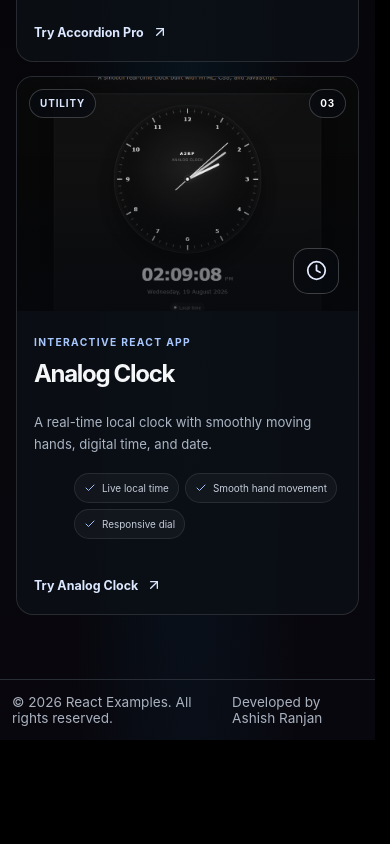
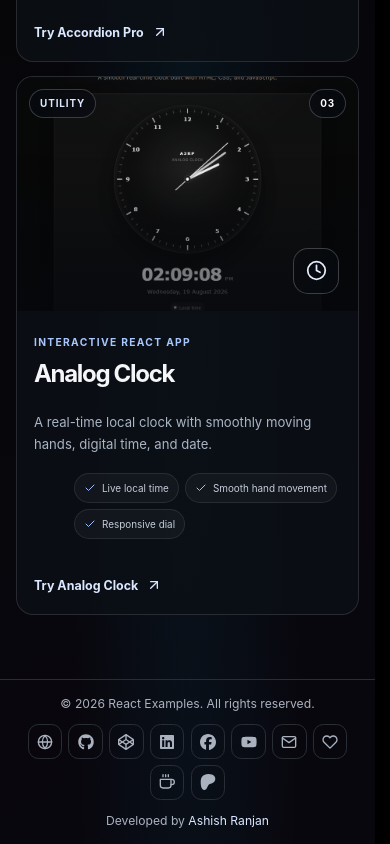
Before and after one commit to a2rp/react-examples, a React (Vite) app: page / in a window 390 px wide. Shown: the part 2018-2862 px from the top of the page. Before the commit the page ends 2758 px from the top, so only its background shows below. Built offline with nearby package versions, Linux system fonts and the light colour scheme.

Commit message:
Add social links to React Examples footer

```diff
--- a/src/components/footer/index.jsx
+++ b/src/components/footer/index.jsx
@@ -1,11 +1,43 @@
+import { FaCodepen, FaFacebook, FaGithub, FaLinkedin, FaPatreon, FaYoutube } from "react-icons/fa6";
+import { FiCoffee, FiGlobe, FiHeart, FiMail } from "react-icons/fi";
+
 import styles from "./style.module.css";
 
 function Footer() {
+    const links = [
+        ["Portfolio", "https://www.ashishranjan.net/", FiGlobe],
+        ["GitHub", "https://github.com/a2rp", FaGithub],
+        ["CodePen", "https://codepen.io/ash1198", FaCodepen],
+        ["LinkedIn", "https://www.linkedin.com/in/aashishranjan", FaLinkedin],
+        ["Facebook", "https://www.facebook.com/theash.ashish/", FaFacebook],
+        ["YouTube", "https://www.youtube.com/@ashishranjan-ashz?sub_confirmation=1", FaYoutube],
+        ["Email", "mailto:ash.ranjan09@gmail.com", FiMail],
+        ["Support", "https://a2rp-donation-page.netlify.app/", FiHeart],
+        ["Buy Me a Coffee", "https://buymeacoffee.com/a2rp", FiCoffee],
+        ["Patreon", "https://www.patreon.com/a2rp", FaPatreon],
+    ];
+
     return (
         <footer className={styles.footer}>
             <div className={styles.footerInner}>
-                <span>{"\u00A9"} {new Date().getFullYear()} React Examples. All rights reserved.</span>
-                <span>
+                <span className={styles.copyright}>
+                    {"\u00A9"} {new Date().getFullYear()} React Examples. All rights reserved.
+                </span>
+                <nav className={styles.socialLinks} aria-label="Social and support links">
+                    {links.map(([label, href, Icon]) => (
+                        <a
+                            key={label}
+                            href={href}
+                            target={href.startsWith("mailto:") ? undefined : "_blank"}
+                            rel={href.startsWith("mailto:") ? undefined : "noopener noreferrer"}
+                            aria-label={label}
+                            title={label}
+                        >
+                            <Icon aria-hidden="true" />
+                        </a>
+                    ))}
+                </nav>
+                <span className={styles.developer}>
                     Developed by{" "}
                     <a href="https://www.ashishranjan.net/" target="_blank" rel="noopener noreferrer">
                         Ashish Ranjan
--- a/src/components/footer/style.module.css
+++ b/src/components/footer/style.module.css
@@ -5,30 +5,101 @@
 
     .footerInner {
         width: 100%;
+        min-height: 76px;
+        margin: 0 auto;
         padding-inline: 20px;
-        min-height: 68px;
-        margin: 0 auto;
-        display: flex;
+        display: grid;
+        grid-template-columns: minmax(0, 1fr) auto minmax(0, 1fr);
         align-items: center;
-        justify-content: space-between;
-        gap: 16px;
+        gap: 1rem;
         font-size: 0.85rem;
 
-        > span {
-            &:last-child {
-                a {
-                    transition: color 160ms ease;
+        .copyright {
+            justify-self: start;
+        }
 
-                    &:hover {
-                        color: #ffffff;
-                    }
+        .socialLinks {
+            display: flex;
+            flex-wrap: wrap;
+            justify-content: center;
+            gap: 0.4rem;
+
+            a {
+                width: 2.15rem;
+                height: 2.15rem;
+                display: grid;
+                place-items: center;
+                border: 1px solid #292e36;
+                border-radius: 0.65rem;
+                color: #aab2bf;
+                transition: color 160ms ease, box-shadow 160ms ease, border-color 160ms ease;
+
+                &:hover {
+                    border-color: #607db8;
+                    color: #cbdcff;
+                    box-shadow: 0 0.5rem 1.3rem rgba(0, 0, 0, 0.35);
+                }
+
+                &:focus-visible {
+                    outline: 2px solid #a8c7ff;
+                    outline-offset: 2px;
+                }
+
+                svg {
+                    width: 1rem;
+                    height: 1rem;
                 }
             }
         }
 
-        @media (max-width: 520px) {
-            padding-inline: 12px;
+        .developer {
+            justify-self: end;
+
+            a {
+                color: #d9e6ff;
+                transition: color 160ms ease;
+
+                &:hover {
+                    color: #cbdcff;
+                }
+            }
+        }
+
+        @media (max-width: 1000px) {
+            grid-template-columns: 1fr 1fr;
+            padding-block: 1rem;
+
+            .socialLinks {
+                grid-column: 1 / -1;
+                grid-row: 2;
+            }
+
+            .developer {
+                grid-column: 2;
+                grid-row: 1;
+            }
+        }
+
+        @media (max-width: 560px) {
             min-height: 60px;
+            grid-template-columns: minmax(0, 1fr);
+            justify-items: center;
+            gap: 0.85rem;
+            padding: 1rem 12px;
+            font-size: 0.76rem;
+
+            .copyright,
+            .developer,
+            .socialLinks {
+                grid-column: 1;
+                grid-row: auto;
+                justify-self: center;
+                text-align: center;
+            }
+
+            .socialLinks {
+                max-width: 100%;
+            }
         }
     }
 }
```
